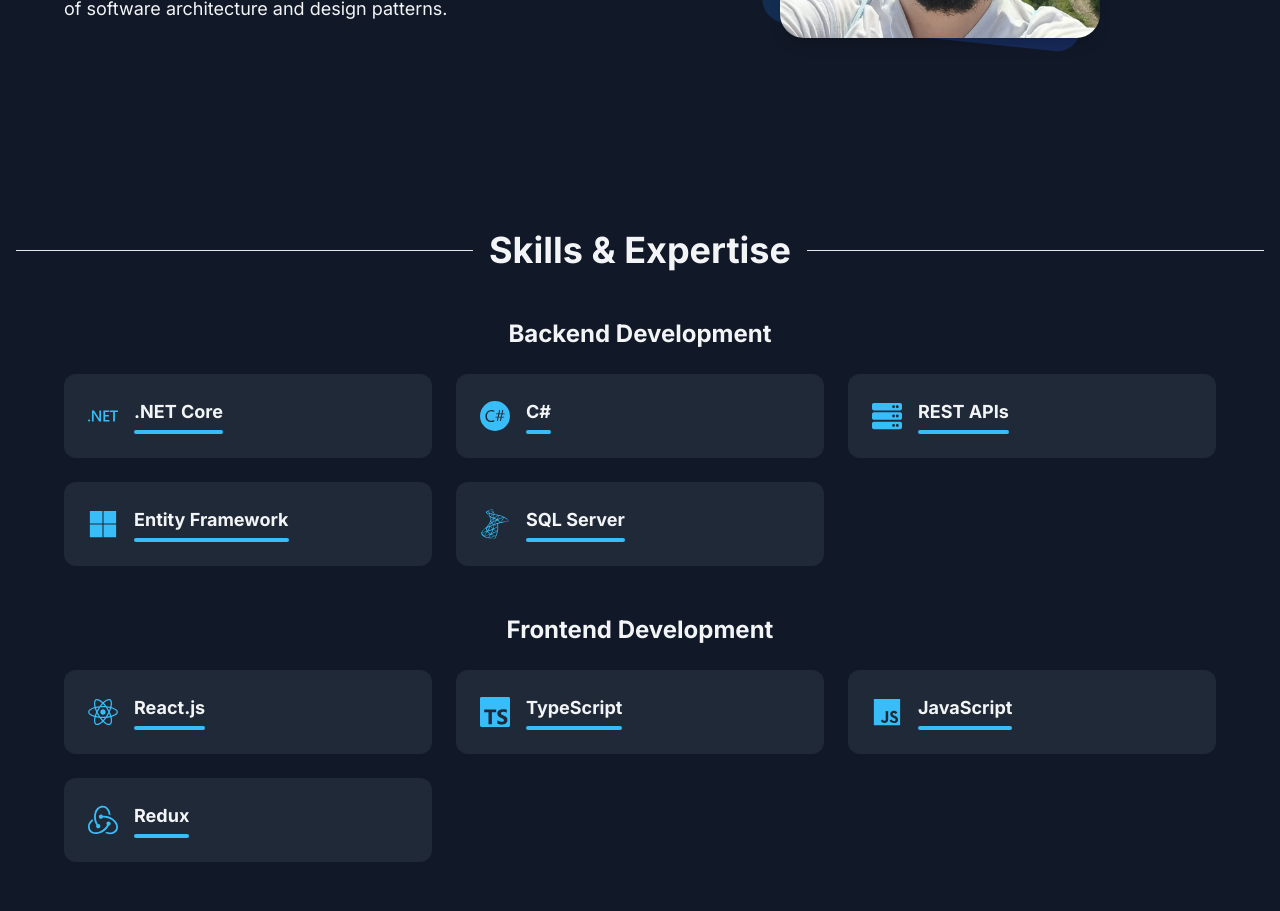
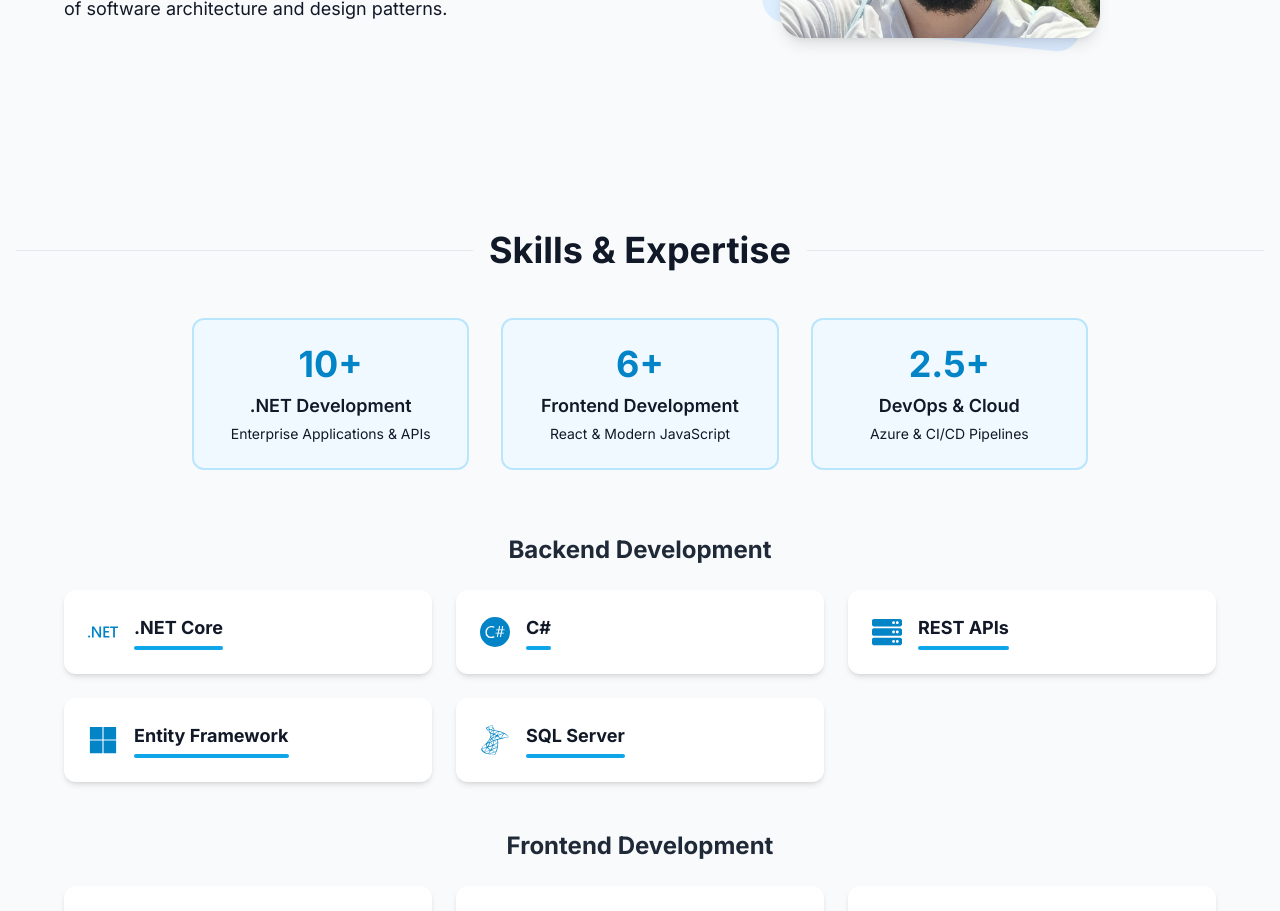
Before and after one commit to bekair/MyPortfolioApp, a Next.js app: page / in a window 1280 px wide. Shown: the part 1520-2431 px from the top of the page. Built offline with nearby package versions, Linux system fonts and the light colour scheme.

Commit message:
Fixes the bug to redirect to correct section when the page refresh. Fixes the issue with the ThemeToggle change during page refresh when we are in Light mode. Adds experience timeline to the skills section.

```diff
--- a/src/components/layout/Layout.tsx
+++ b/src/components/layout/Layout.tsx
@@ -1,4 +1,4 @@
-import React from 'react';
+import React, { useEffect } from 'react';
 import Navbar from './Navbar';
 import Footer from './Footer';
 import { motion, AnimatePresence } from 'framer-motion';
@@ -10,6 +10,16 @@ interface LayoutProps {
 
 const Layout: React.FC<LayoutProps> = ({ children }) => {
   const { theme } = useTheme();
+
+  useEffect(() => {
+    // Handle hash scroll after initial render
+    if (window.location.hash) {
+      const element = document.querySelector(window.location.hash);
+      if (element) {
+        element.scrollIntoView();
+      }
+    }
+  }, []);
 
   return (
     <div className={`min-h-screen flex flex-col ${
--- a/src/components/sections/Skills.tsx
+++ b/src/components/sections/Skills.tsx
@@ -47,6 +47,24 @@ const skillCategories = [
       { name: 'Docker', level: 85, icon: FaDocker },
       { name: 'Git', level: 90, icon: FaGitAlt },
     ]
+  }
+];
+
+const experienceTimeline = [
+  {
+    year: "10+",
+    area: ".NET Development",
+    description: "Enterprise Applications & APIs"
+  },
+  {
+    year: "6+",
+    area: "Frontend Development",
+    description: "React & Modern JavaScript"
+  },
+  {
+    year: "2.5+",
+    area: "DevOps & Cloud",
+    description: "Azure & CI/CD Pipelines"
   }
 ];
 
@@ -111,6 +129,34 @@ const Skills: React.FC = () => {
       >
         <SectionTitle title="Skills & Expertise" />
 
+        {/* Experience Timeline */}
+        <div className="max-w-4xl mx-auto mb-16">
+          <div className="grid grid-cols-1 md:grid-cols-3 gap-8">
+            {experienceTimeline.map((exp, index) => (
+              <motion.div
+                key={exp.area}
+                initial={{ opacity: 0, y: 20 }}
+                whileInView={{ opacity: 1, y: 0 }}
+                viewport={{ once: true }}
+                transition={{ duration: 0.5, delay: index * 0.2 }}
+                className={`p-6 rounded-xl border-2 ${
+                  theme === 'dark'
+                    ? 'border-primary-700 bg-primary-900/10'
+                    : 'border-primary-200 bg-primary-50'
+                } text-center hover:transform hover:-translate-y-1 transition-all duration-300`}
+              >
+                <div className={`text-4xl font-bold mb-2 ${
+                  theme === 'dark' ? 'text-primary-400' : 'text-primary-600'
+                }`}>
+                  {exp.year}
+                </div>
+                <div className="text-lg font-semibold mb-1">{exp.area}</div>
+                <div className="text-sm text-theme-secondary">{exp.description}</div>
+              </motion.div>
+            ))}
+          </div>
+        </div>
+
         <div className="space-y-12 max-w-6xl mx-auto">
           {skillCategories.map((category, index) => (
             <motion.div
--- a/src/context/ThemeContext.tsx
+++ b/src/context/ThemeContext.tsx
@@ -1,6 +1,6 @@
-import React, { createContext, useContext, useState, useEffect } from 'react';
+import React, { createContext, useContext, useEffect, useState } from 'react';
 
-type Theme = 'dark' | 'light';
+type Theme = 'light' | 'dark';
 
 interface ThemeContextType {
   theme: Theme;
@@ -10,33 +10,35 @@ interface ThemeContextType {
 const ThemeContext = createContext<ThemeContextType | undefined>(undefined);
 
 export const ThemeProvider: React.FC<{ children: React.ReactNode }> = ({ children }) => {
-  const [theme, setTheme] = useState<Theme>(() => {
-    if (typeof window !== 'undefined') {
-      const savedTheme = localStorage.getItem('theme') as Theme;
-      return savedTheme || 'dark';
-    }
-    return 'dark';
-  });
+  const [theme, setTheme] = useState<Theme>('light');
+  const [mounted, setMounted] = useState(false);
 
   useEffect(() => {
-    localStorage.setItem('theme', theme);
+    // Get saved theme or system preference
+    const savedTheme = localStorage.getItem('theme');
+    const prefersDark = window.matchMedia('(prefers-color-scheme: dark)').matches;
 
-    const root = window.document.documentElement;
-    root.classList.remove('light', 'dark');
-    root.classList.add(theme);
-  }, [theme]);
+    if (savedTheme) {
+      setTheme(savedTheme as Theme);
+      document.documentElement.classList.toggle('dark', savedTheme === 'dark');
+    } else if (prefersDark) {
+      setTheme('dark');
+      document.documentElement.classList.add('dark');
+    }
 
-  useEffect(() => {
-    const systemPrefersDark = window.matchMedia('(prefers-color-scheme: dark)').matches;
-    const savedTheme = localStorage.getItem('theme') as Theme;
-
-    const initialTheme = savedTheme || (systemPrefersDark ? 'dark' : 'light');
-    setTheme(initialTheme);
+    setMounted(true);
   }, []);
 
   const toggleTheme = () => {
-    setTheme(prev => prev === 'dark' ? 'light' : 'dark');
+    const newTheme = theme === 'light' ? 'dark' : 'light';
+    setTheme(newTheme);
+    localStorage.setItem('theme', newTheme);
+    document.documentElement.classList.toggle('dark', newTheme === 'dark');
   };
+
+  if (!mounted) {
+    return null;
+  }
 
   return (
     <ThemeContext.Provider value={{ theme, toggleTheme }}>
```
